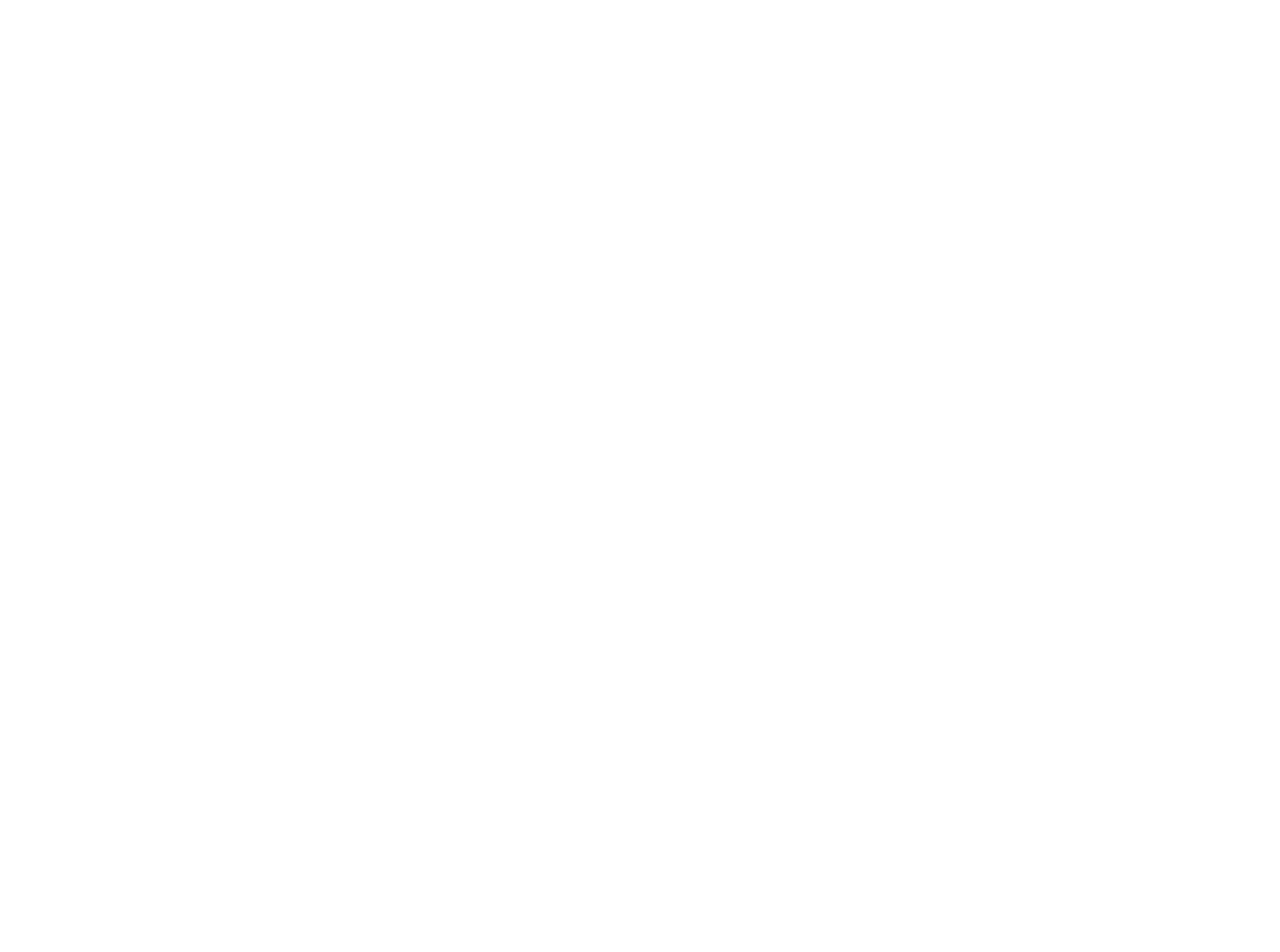
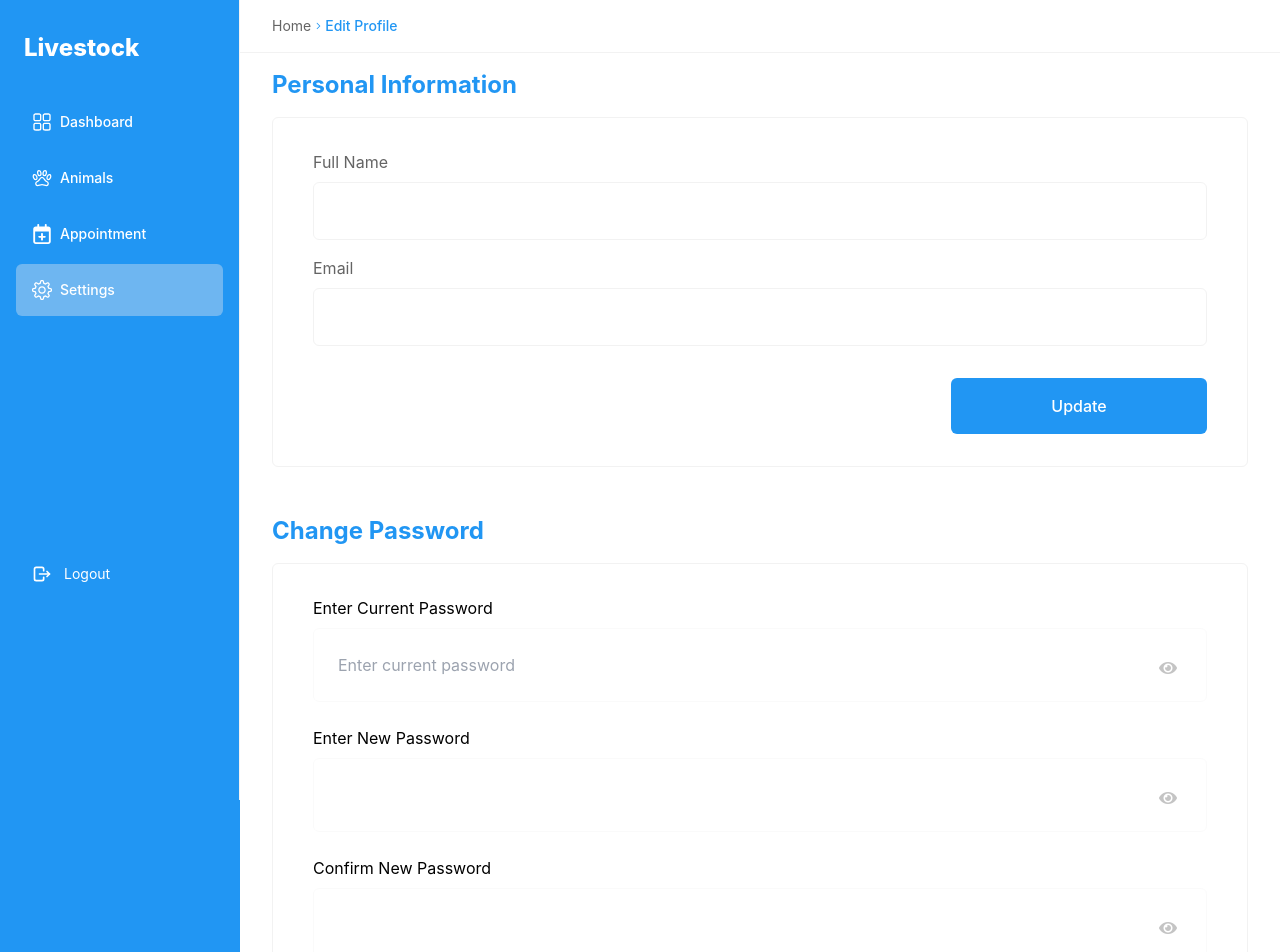
Before and after one commit to Isreality/livestock-mgt, a React (Create React App) app: page /settings/updateprofile in a window 1280 px wide. Before the commit this address had no page. Shown: the top 952 px of the page. Before the commit the page ends 800 px from the top, so only its background shows below. Built offline with nearby package versions, Linux system fonts and the light colour scheme.

Commit message:
update profile

```diff
--- a/src/App.js
+++ b/src/App.js
@@ -27,7 +27,7 @@
             <Route path="/dashboard" element={<Dashboard />} />
             <Route path="/animals" element={<Animals />} />
             <Route path="/settings" element={<Settings />} />
-            <Route path="/dashboard/settings/updateprofile" element={<UpdataProfile />} />
+            <Route path="/settings/updateprofile" element={<UpdataProfile />} />
             <Route path="/appointment" element={<Appointments />} />
           </Routes>
         </ToastProvider>
--- a/src/pages/Settings.jsx
+++ b/src/pages/Settings.jsx
@@ -104,14 +104,10 @@
             <div className="innerrightdashboardtop">
               <div className="mb-4 items-center"><Header title="Settings" link="/settings"/></div>
 
-              {/* <div className="px-8">
-                <div className="mb-4"><Heading title="Settings"/></div>
-              </div>  */}
-
               <div className="flex md:flex-row flex-col justify-between items-left md:items-center px-8 mb-4">
                 <div className="mb-4 text-left"><Heading title="Settings"/></div>
                   <div>
-                    <Link to="/dashboard/settings/updateprofile" className="flex flex-row items-center bg-primary py-4 px-6 text-white text-md text-center rounded-md gap-2">
+                    <Link to="/settings/updateprofile" className="flex flex-row items-center bg-primary py-4 px-6 text-white text-md text-center rounded-md gap-2">
                       {/* <button
                         onClick={() => handleViewChange("updateprofile")}
                         className="flex flex-row items-center bg-primary py-4 px-6 text-white text-md text-center rounded-md gap-2"
--- a/src/pages/UpdataProfile.jsx
+++ b/src/pages/UpdataProfile.jsx
@@ -1,5 +1,8 @@
 import React, { useEffect, useState } from "react";
-import "./update-profile.css";
+// import "./update-profile.css";
+import Sidebar from "../components/sideBar/SideBar";
+import Header from "../components/head/Header";
+import Heading from "../components/head/Heading";
 import { ThreeDots } from "react-loader-spinner";
 import axios from "axios"; import { toast } from "react-toastify";
 import "react-toastify/dist/ReactToastify.css";
@@ -83,37 +86,37 @@
   const handleNameChange = (e) => setName(e.target.value);
   const handleEmailChange = (e) => setEmail(e.target.value);
   //I adjusted this update profile picture function. From Yori
-  const handleImageChange = async (e) => {
-    if (e.target.files && e.target.files[0]) {
-      const file = e.target.files[0];
-      setProfileImage(URL.createObjectURL(file));
+  // const handleImageChange = async (e) => {
+  //   if (e.target.files && e.target.files[0]) {
+  //     const file = e.target.files[0];
+  //     setProfileImage(URL.createObjectURL(file));
 
-      const data = JSON.parse(sessionStorage.getItem("tokenObj"));
-      const formData = new FormData();
-      formData.append("image", file);
-      formData.append("userid", data.userid);
+  //     const data = JSON.parse(sessionStorage.getItem("tokenObj"));
+  //     const formData = new FormData();
+  //     formData.append("image", file);
+  //     formData.append("userid", data.userid);
 
-      try {
-        const response = await axios.post(
-          `${baseUrl}/updateprofile/updateprofilepicture.php`,
-          formData,
-          {
-            headers: {
-              Accesstoken: data.accessToken,
-              // "Content-Type": "multipart/form-data",
-            },
-          }
-        );
-        console.log(response);
-        if (response.data.response === true) {
-          setProfileImage(response?.data?.data);
-          console.log(profileImage);
-        }
-      } catch (error) {
-        console.error("Error during image upload:", error);
-      }
-    }
-  };
+  //     try {
+  //       const response = await axios.post(
+  //         `${baseUrl}/updateprofile/updateprofilepicture.php`,
+  //         formData,
+  //         {
+  //           headers: {
+  //             Accesstoken: data.accessToken,
+  //             // "Content-Type": "multipart/form-data",
+  //           },
+  //         }
+  //       );
+  //       console.log(response);
+  //       if (response.data.response === true) {
+  //         setProfileImage(response?.data?.data);
+  //         console.log(profileImage);
+  //       }
+  //     } catch (error) {
+  //       console.error("Error during image upload:", error);
+  //     }
+  //   }
+  // };
   //It ended here
 
   const handleSubmitName = async (e) => {
@@ -150,25 +153,25 @@
 
   return (
     <div>
-      <div className="personal-info-header-wrapper">
-        <div className="updateprofiletopleft">
-          <h2 className="updateprofilepage">
-            Home {">"} <span className="blueupdateprofile"> Setting</span> {">"}{" "}
-            <span className="blueupdateprofile2"> Edit Profile</span>
-          </h2>
-          <div className="updateprofilehtop">
-            <h1 className="personal-info-header">Personal Information</h1>
-            <div className="updateprofilehealth"></div>
+      <div className="personal-info-header-wrapper flex flex-row">
+        <div className="bg-primary"><Sidebar/></div>
+
+        <div className="updateprofiletopleft w-full">
+          {/* Header & Heading */}
+          <div className="innerrightdashboardtop">
+            <div className="mb-4 items-center"><Header title="Edit Profile" link="/settings/updateprofile"/></div>
+            <div className="px-8">
+              <div className="mb-4"><Heading title="Personal Information"/></div>
             </div>
           </div>
-      </div>
-      <div className="personal-info-update">
-        <div className="profile-form">
-          <div className="profile-image-container">
+
+          {/* Personal Info */}
+          <div className="border border-white md:border-disable rounded-md px-0 md:px-10 py-2 md:py-8 mx-8">
+            {/* <div className="profile-image-container">
               <img
                 src={profileImage || "default-profile.png"} //I already set profileImage to the image here, and it works. But nnow you will work on it so that when the image is changed, it sets the image to the new image set. From Yori
                 alt="Profile"
-              className="profile-image"
+                className="profile-image rounded-full"
               />
               <label htmlFor="image-upload" className="image-upload-label">
                 <i className="fas fa-camera"></i>
@@ -180,31 +183,155 @@
                 onChange={handleImageChange}
                 className="image-upload-input"
               />
-          </div>
-          <form onSubmit={handleSubmitName} className="form-info">
-            <div className="input-group">
-              <label htmlFor="name">Name</label>
+            </div> */}
+
+            {/* Form */}
+            <form className='space-y-4' onSubmit={handleSubmitName}>
+                      {/* Full Name */}
+                      <div className='space-y-1 md:space-y-2 items-start text-left relative mb-2'>
+                        <label htmlFor="name" className='text-md text-black2'>Full Name</label><br/>
                         <input
-                className="edit-input"
-                type="text"
-                placeholder="John Doe"
-                id="name"
+                            className='border p-4 w-full rounded-md border-disable bg-white focus:outline-disable text-black2'
+                            type='text'
+                            id = "name"
+                            // placeholder='example@gmail.com'
                             value={name}
                             onChange={handleNameChange}
                         />
                       </div>
-            <div className="input-group">
-              <label htmlFor="email">Email</label>
+
+                      {/*Email*/}
+                      <div className='space-y-1 md:space-y-2 items-start text-left'>
+                        <label htmlFor="email" className='text-md text-black2'>Email</label><br/>
                         <input
-                className="edit-input"
-                type="email"
-                id="email"
-                placeholder="example@gmail.com"
+                            className='border p-4 w-full rounded-md border-disable bg-white focus:outline-disable text-black2'
+                            type='email'
+                            id = "email"
+                            // placeholder='example@gmail.com'
                             value={email}
                             onChange={handleEmailChange}
                         />
                       </div>
-            <button type="submit" className="update-button">
+
+                      {/* Submit Button */}
+                      <div className="grid justify-items-end">
+                        <button type="submit"  className='mt-4 w-full md:w-64 py-4 px-20 rounded-md border-fa bg-primary hover:bg-black cursor-pointer text-white text-md font-medium'>
+                          {/* {spin ? <div className="px-2 text-md"><FaSpinner className="animate-spin" /> </div> : 'Update'} */}
+                          {loading ? (
+                            <ThreeDots
+                              type="ThreeDots"
+                              color="#fff"
+                              height={30}
+                              width={30}
+                            />
+                          ) : (
+                            "Update"
+                          )}
+                        </button>
+                      </div>
+                  </form>
+          </div><br/><br/>
+
+          {/* Change Password */}
+          <div className="px-8">
+              <div className="mb-4"><Heading title="Change Password"/></div>
+          </div>
+
+          <div className="border border-white md:border-disable rounded-md px-0 md:px-10 py-2 md:py-8 mx-8">
+                  {/* Form */}
+                  <form  className='grid justify-items-stretch text-left' onSubmit={handleSubmitPassword}>
+                    <div className='space-y-1 md:space-y-2 items-start'>
+
+                    </div>
+
+                    {/* Current Password */}
+                    <div className='space-y-2' style={{ position: 'relative' }}>
+                      <label htmlFor="current_password" className='text-md md:text-md text-left mb-8'>Enter Current Password</label><br/>
+                      <input
+                        className="edit-input border p-6 w-full md:w-full rounded-md border-fa bg-white focus:bg-white focus:outline-fa"
+                        type={showPassword ? "text" : "password"}
+                        id="previous-password"
+                        value={previousPassword}
+                        onChange={handlePreviousPasswordChange}
+                        placeholder='Enter current password'
+                      />
+                      <span
+                        onClick={toggleShowPassword}
+                        className="toggle-password-visibility"
+                        style={{
+                          position: 'absolute',
+                          top: '60%',
+                          right: '30px',
+                          transform: 'translateY(-50%)',
+                          cursor: 'pointer',
+                          color: '#c4c4c4',
+                        }}
+                      >
+                        <i
+                          className={showPassword ? "fas fa-eye-slash" : "fas fa-eye"}
+                        ></i>
+                      </span>
+                    </div><br/>
+
+                    {/* New Password */}
+                    <div className='space-y-2' style={{ position: 'relative' }}>
+                      <label htmlFor="new_password" className='text-md md:text-md text-left mb-8'>Enter New Password</label><br/>
+                      <input
+                        type={showPassword ? "text" : "password"}
+                        id="new-password"
+                        className="edit-input border p-6 w-full md:w-full rounded-md border-fa bg-white focus:bg-white focus:outline-fa"
+                        value={newPassword}
+                        onChange={handleNewPasswordChange}
+                      />
+                      <span
+                        onClick={toggleShowPassword}
+                        className="toggle-password-visibility"
+                        style={{
+                          position: 'absolute',
+                          top: '60%',
+                          right: '30px',
+                          transform: 'translateY(-50%)',
+                          cursor: 'pointer',
+                          color: '#c4c4c4',
+                        }}
+                      >
+                        <i
+                          className={showPassword ? "fas fa-eye-slash" : "fas fa-eye"}
+                        ></i>
+                      </span>
+                    </div><br/>
+
+                    {/* Re-enter Password */}
+                    <div className='space-y-2' style={{ position: 'relative' }}>
+                      <label htmlFor="new_password_confirmation" className='text-md md:text-md text-left mb-8'>Confirm New Password</label><br/>
+                      <input
+                        type={showPassword ? "text" : "password"}
+                        className="edit-input border p-6 w-full md:w-full rounded-md border-fa bg-white focus:bg-white focus:outline-fa"
+                        id="confirm-password"
+                        value={confirmPassword}
+                        onChange={handleConfirmPasswordChange}
+                      />
+                      <span
+                        onClick={toggleShowPassword}
+                        className="toggle-password-visibility"
+                        style={{
+                          position: 'absolute',
+                          top: '60%',
+                          right: '30px',
+                          transform: 'translateY(-50%)',
+                          cursor: 'pointer',
+                          color: '#c4c4c4',
+                        }}
+                      >
+                        <i
+                          className={showPassword ? "fas fa-eye-slash" : "fas fa-eye"}
+                        ></i>
+                      </span>
+                    </div><br/>
+
+                    <div className="grid justify-items-end">
+                      {/* <button type="submit" className='mt-4 w-full md:w-64 py-4 px-20  rounded-md border-fa bg-primary hover:bg-black cursor-pointer text-white text-md font-medium'> */}
+                      <button type="submit" className="update-button mt-4 w-full md:w-64 py-4 px-20  rounded-md border-fa bg-primary hover:bg-black cursor-pointer text-white text-md font-medium">
                         {loading ? (
                           <ThreeDots
                             type="ThreeDots"
@@ -216,89 +343,13 @@
                           "Update"
                         )}
                       </button>
+                        {/* {spin ? <div className="px-2 text-md"><FaSpinner className="animate-spin" /> </div> : 'Update'} */}
+                      {/* </button> */}
+                    </div>
                   </form>
           </div>
+
         </div>
-      <div className="personal-info-header-wrapper">
-        <h1 className="personal-info-header">Change Password</h1>
-      </div>
-      <div className="profile-form">
-        <form onSubmit={handleSubmitPassword} className="form-info">
-          <div className="input-group-wrapper">
-            <div className="input-group input--group1">
-              <label htmlFor="previous-password">Enter Previous Password</label>
-              <div className="password-input-container">
-                <input
-                  className="edit-input"
-                  type={showPassword ? "text" : "password"}
-                  id="previous-password"
-                  value={previousPassword}
-                  onChange={handlePreviousPasswordChange}
-                />
-                <span
-                  onClick={toggleShowPassword}
-                  className="toggle-password-visibility"
-                >
-                  <i
-                    className={showPassword ? "fas fa-eye-slash" : "fas fa-eye"}
-                  ></i>
-                </span>
-              </div>
-            </div>
-            <div className="input-group input--group2">
-              <label htmlFor="new-password">Enter New Password</label>
-              <div className="password-input-container">
-                <input
-                  type={showPassword ? "text" : "password"}
-                  id="new-password"
-                  className="edit-input"
-                  value={newPassword}
-                  onChange={handleNewPasswordChange}
-                />
-                <span
-                  onClick={toggleShowPassword}
-                  className="toggle-password-visibility"
-                >
-                  <i
-                    className={showPassword ? "fas fa-eye-slash" : "fas fa-eye"}
-                  ></i>
-                </span>
-              </div>
-            </div>
-          </div>
-          <div className="input-group">
-            <label htmlFor="confirm-password">Confirm Password</label>
-            <div className="password-input-container">
-              <input
-                type={showPassword ? "text" : "password"}
-                className="edit-input"
-                id="confirm-password"
-                value={confirmPassword}
-                onChange={handleConfirmPasswordChange}
-              />
-              <span
-                onClick={toggleShowPassword}
-                className="toggle-password-visibility"
-              >
-                <i
-                  className={showPassword ? "fas fa-eye-slash" : "fas fa-eye"}
-                ></i>
-              </span>
-            </div>
-          </div>
-          <button type="submit" className="update-button">
-            {loading ? (
-              <ThreeDots
-                type="ThreeDots"
-                color="#000"
-                height={30}
-                width={30}
-              />
-            ) : (
-              "Update"
-            )}
-          </button>
-        </form>
       </div>
     </div>
   );
```
Lines whose indentation alone changed are shown as unchanged.
